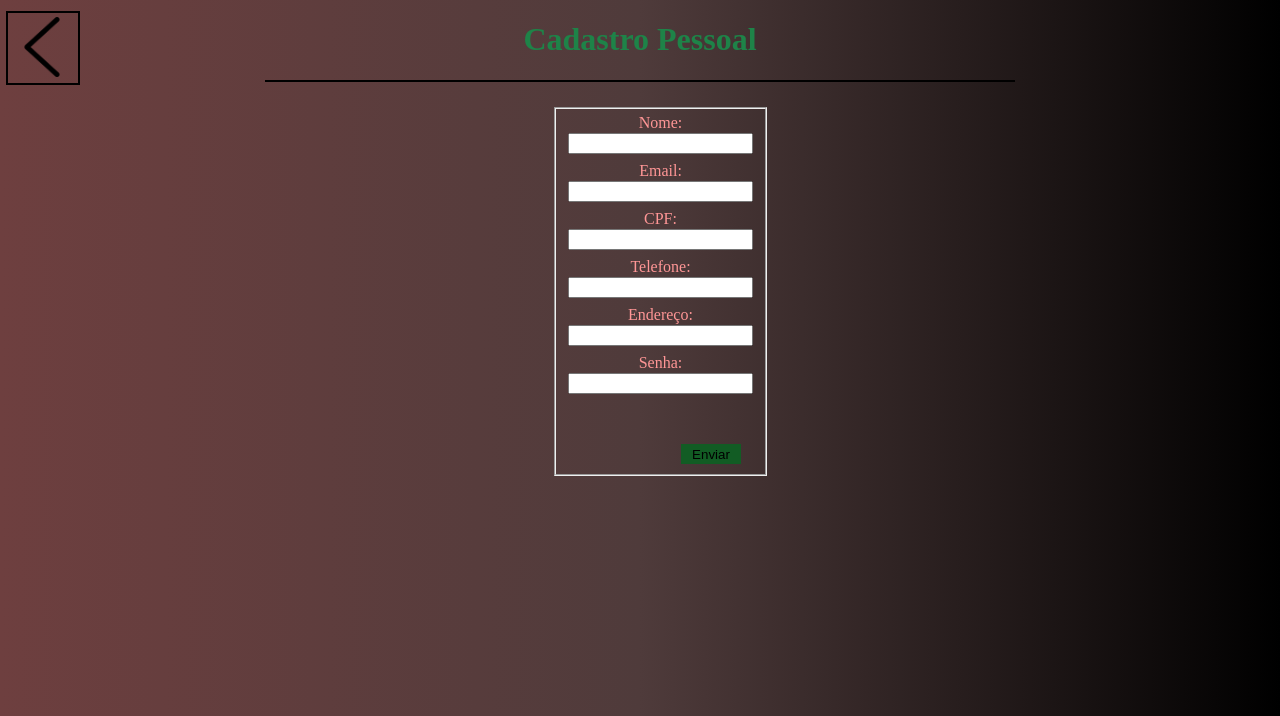
After one commit to Caetas123/Forum, a PHP site: page /login.php in a window 1280 px wide. The commit adds this page. Shown: the top 716 px of the page. Run offline with PHP 8.4, Linux system fonts and the light colour scheme.

Commit message:
-Traços do cpf e pontos. -Adicionado o campo Telefone no cadastro. -Parênteses e o mais no telefone. -Link com o banco de dados. -Melhorada a formatação do site.

```diff
--- a/css/login.css
+++ b/css/login.css
@@ -2,17 +2,14 @@ body {
     background-image: linear-gradient(to left, #000000, #4f3b3b, #6e3f3f);
 }
 
-.center {
-    text-align: center;
-}
-
 .register {
     color: rgb(30, 131, 72);
+    text-align: center;
 }
 
 .line {
     border: none;
-    background-color: #139c1f;
+    background-color: #000000;
     height: 1.7px;
     width: 750px;
     margin-bottom: 25px;
@@ -22,6 +19,12 @@ body {
     color: #ff9696;
     position: relative;
     right: 4px;
+}
+.box {
+    text-align: center;
+    height: 350px;
+    margin-left: 550px;
+    margin-right: 550px;
 }
 
 label {
@@ -69,6 +72,7 @@ label {
     display: block;
     margin-left: auto;
     margin-right: 12px;
+    margin-top: 42px;
     width: 60px;
     height: 20px;
     transition: transform 0.3s ease;
--- a/js/login.js
+++ b/js/login.js
@@ -1,4 +1,23 @@
-var str = "cpf";
-var position = 3;
-var char = ".";
-str = str.slice(0, position) + char + str.slice(position);
+// Adiciona os pontos e os traços do cpf
+document.getElementById('cpf').addEventListener('input', function (e) {
+    let cpf = e.target.value.replace(/\D/g, '');  // Remove não numéricos
+
+    if (cpf.length > 3) cpf = cpf.slice(0, 3) + '.' + cpf.slice(3);
+    if (cpf.length > 7) cpf = cpf.slice(0, 7) + '.' + cpf.slice(7);
+    if (cpf.length > 11) cpf = cpf.slice(0, 11) + '-' + cpf.slice(11);
+
+    e.target.value = cpf;  // Atualiza o campo com o CPF formatado
+});
+
+// Adiciona os traços e parenteses do número
+document.getElementById('phone').addEventListener('input', function (a) {
+    let phone = a.target.value.replace(/\D/g, '');  // Remove não numéricos
+    if (phone.length > 0) phone = phone.slice(0, 0) + '+' + phone.slice(0); // Posição onde adicionar o objeto
+    if (phone.length > 3) phone = phone.slice(0, 3) + ' ' + phone.slice(3);
+    if (phone.length > 4) phone = phone.slice(0, 4) + '(' + phone.slice(4);
+    if (phone.length > 7) phone = phone.slice(0, 7) + ')' + phone.slice(7);
+    if (phone.length > 8) phone = phone.slice(0, 8) + ' ' + phone.slice(8);
+    if (phone.length > 14) phone = phone.slice(0, 14) + '-' + phone.slice(14);
+
+    a.target.value = phone;  // Atualiza o campo com o phone formatado
+});
--- /dev/null
+++ b/login.php
@@ -0,0 +1,94 @@
+<?php
+
+// Dados do Banco de Dados
+$servername = "localhost";
+$username = "root";
+$password = "";
+$dbname = "forum";
+
+// Cria a conexão
+$conn = mysqli_connect($servername, $username, $password, $dbname);
+
+// Verifica a conexão
+if (!$conn) {
+    die("Falha na conexão: " . mysqli_connect_error());
+}
+
+//iniciar conexao com o banco de dados
+session_start();
+
+// Processa o formulário quando enviado
+if ($_SERVER['REQUEST_METHOD'] == 'POST') {
+    $name = $_POST['name'];
+    $email = $_POST['email'];
+    $password = password_hash($_POST['password'], PASSWORD_DEFAULT); // Criptografa a senha
+    $cpf = $_POST['cpf'];
+    $address = $_POST['address'];
+    $phone = $_POST['phone'];
+
+    // Insere as informações no banco de dados
+    $sql = "INSERT INTO cadastro (name, email, cpf, password, address, phone) VALUES ('$name', '$email', '$cpf', '$password',  '$address', '$phone')";
+    if ($conn->query($sql) === TRUE) {
+        echo "<p>Usuário registrado com sucesso. <a href='login.php'>Clique aqui para fazer login.</a></p>";
+    } else {
+        echo "<p>Erro ao registrar usuário: " . $conn->error . "</p>";
+    }
+}
+
+// Fecha a conexão com o banco de dados
+$conn->close();
+
+?>
+
+<!DOCTYPE html>
+<html lang="pt-br">
+
+<head>
+    <meta charset="UTF-8">
+    <meta http-equiv="X-UA-Compatible" content="IE=edge">
+    <meta name="viewport" content="width=device-width, initial-scale=1.0">
+    <title>Cadastro</title>
+    <link href="css/login.css" rel="stylesheet">
+</head>
+
+<body>
+    <h1 class="register">Cadastro Pessoal</h1>
+    <a href="index.html ">
+        <button id="back" class="back">
+            <img src="img/seta.png" alt="back">
+        </button>
+    </a>
+
+    <hr class="line">
+
+    <div class="form">
+        <form action = 'login.php' method = 'post'>
+            <fieldset class = box>
+                <label for="name">Nome:</label>
+                <input class="labelinput" type="text" id="name" name="name" required>
+
+                <label for="email">Email:</label>
+                <input class="labelinput" type="email" id="email" name="email" required>
+
+                <label for="cpf">CPF:</label>
+                <input class="labelinput" type="text" id="cpf" name="cpf" required maxlength = 14>
+
+                <label for="phone">Telefone:</label>
+                <input class="labelinput" type="phone" id="phone" name="phone" required maxlength = 19>
+
+                <label for="address">Endereço:</label>
+                <input class="labelinput" type="text" id="address" name="address" required>
+
+                <label for="password">Senha:</label>
+                <input class="labelinput" type="text" id="password" name="password" required>
+
+                <input class = submit type="submit" value = 'Enviar'>
+
+            </fieldset>
+        </form>
+    </div>
+
+    <script src ="js/login.js"></script>
+</body>
+
+</html>
```
Also changed, not shown: css/index.css (+7 -6 lines), index.html (renamed from php/index.php, +2 -19 lines), php/login.php (deleted, +0 -59 lines).
